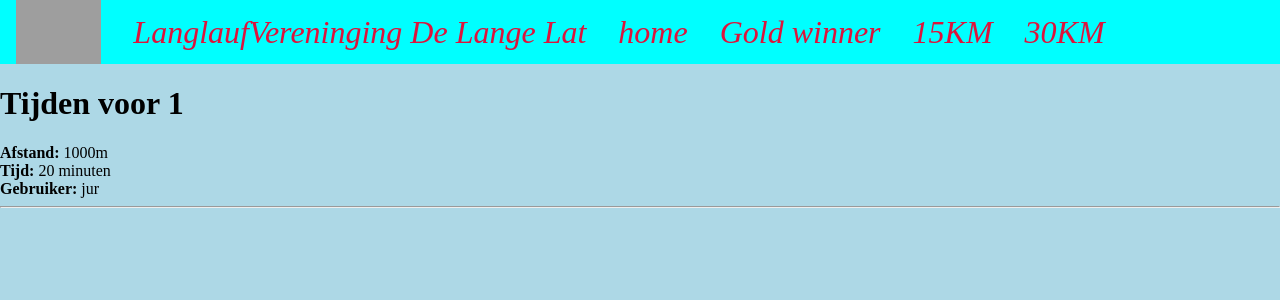
After one commit to Jurvdw/Django-SchoolProject, a Django app: template langlauf/base/templates/base/times_by_length.html in a window 1280 px wide. The commit adds this page. Shown: the top 300 px of the page. Run offline with Django 5.2, Linux system fonts and the light colour scheme; data comes from the database, SQL or seed files in the repository; the template is opened without the code that fills it: values that come from a table or form of the project are taken from there, most other values are stand-ins (such as "Sample title", 1, 10 or a date in 2020); grey boxes are pictures that could not be loaded.

Commit message:
adding times-by-distance

```diff
--- a/langlauf/base/templates/base/menubalk.html
+++ b/langlauf/base/templates/base/menubalk.html
@@ -5,4 +5,6 @@
     <a href="{% url "index" %}">LanglaufVereninging De Lange Lat</a>
     <a href="{% url "index" %}">home</a>
     <a href="{% url "medal" "gold" %}">Gold winner</a>
+    <a href="{% url 'times_by_length' %}?length=15KM">15KM</a>
+    <a href="{% url 'times_by_length' %}?length=30KM">30KM</a>
 </div>
--- /dev/null
+++ b/langlauf/base/templates/base/times_by_length.html
@@ -0,0 +1,16 @@
+{% extends 'base.html' %}
+
+{% block content %}
+  <h1>Tijden voor {{ length }}</h1>
+
+  {% for time in times %}
+    <div>
+      <strong>Afstand:</strong> {{ time.distance.length }}<br>
+      <strong>Tijd:</strong> {{ time.time_in_minutes }} minuten<br>
+      <strong>Gebruiker:</strong> {{ time.user.username }}
+    </div>
+    <hr>
+  {% empty %}
+    <p>Geen tijden beschikbaar voor deze afstand.</p>
+  {% endfor %}
+{% endblock %}
--- a/langlauf/base/urls.py
+++ b/langlauf/base/urls.py
@@ -6,5 +6,6 @@ urlpatterns = [
                 path("hello/", views.say_hello, name= "hello"),
                 path("voornaam/", views.say_voornaam, name = "voornaam"),
                 path("medal/<str:color>/", views.medalpage, name = "medal"),
-                path("distances/", views.Distances, name= "Distances")
+                path("distances/", views.Distances, name= "Distances"),
+                path('tijden/', views.times_by_length, name='times_by_length'),
                ]
```
Also changed, not shown: langlauf/base/views.py (+12 -1 lines).
